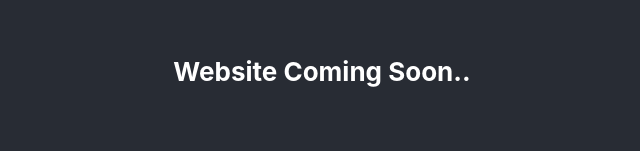
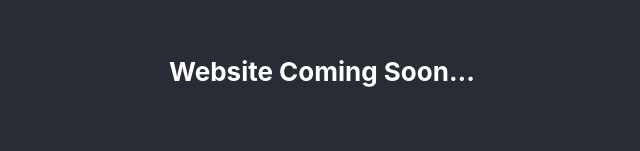
Before and after one commit to MarcusPilk/twcltd, a React (Create React App) app: page / in a window 1280 px wide. Shown: the part 169-320 px from the top of the page, without its empty margins (318-958 px from the left). Built offline with nearby package versions, Linux system fonts and the light colour scheme.

Commit message:
Initial Commit

```diff
--- a/src/App.js
+++ b/src/App.js
@@ -7,7 +7,7 @@ class App extends Component {
     return (
       <div className="App">
         <header className="App-header">
-          <h4> Website Coming Soon..</h4>
+          <h4> Website Coming Soon...</h4>
           <img src={logo} className="App-logo" alt="logo" />
         </header>
       </div>
```
